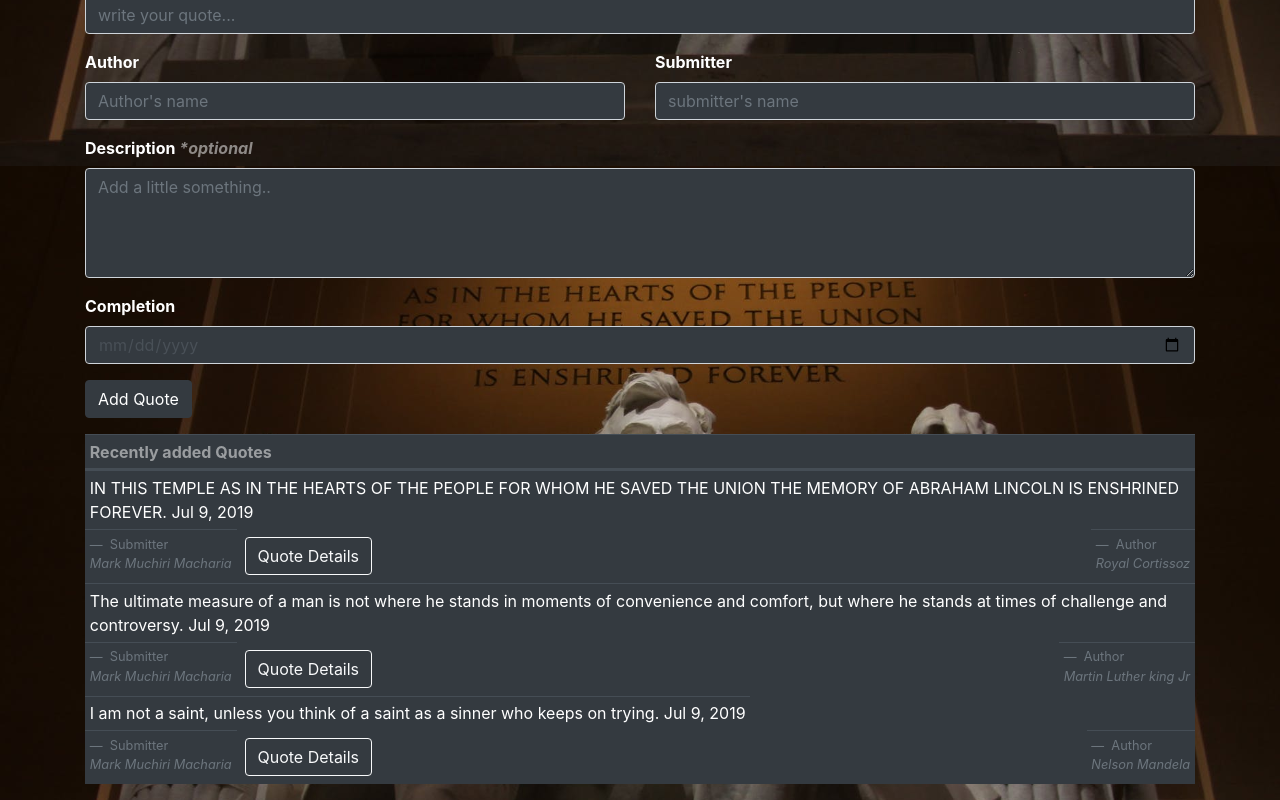
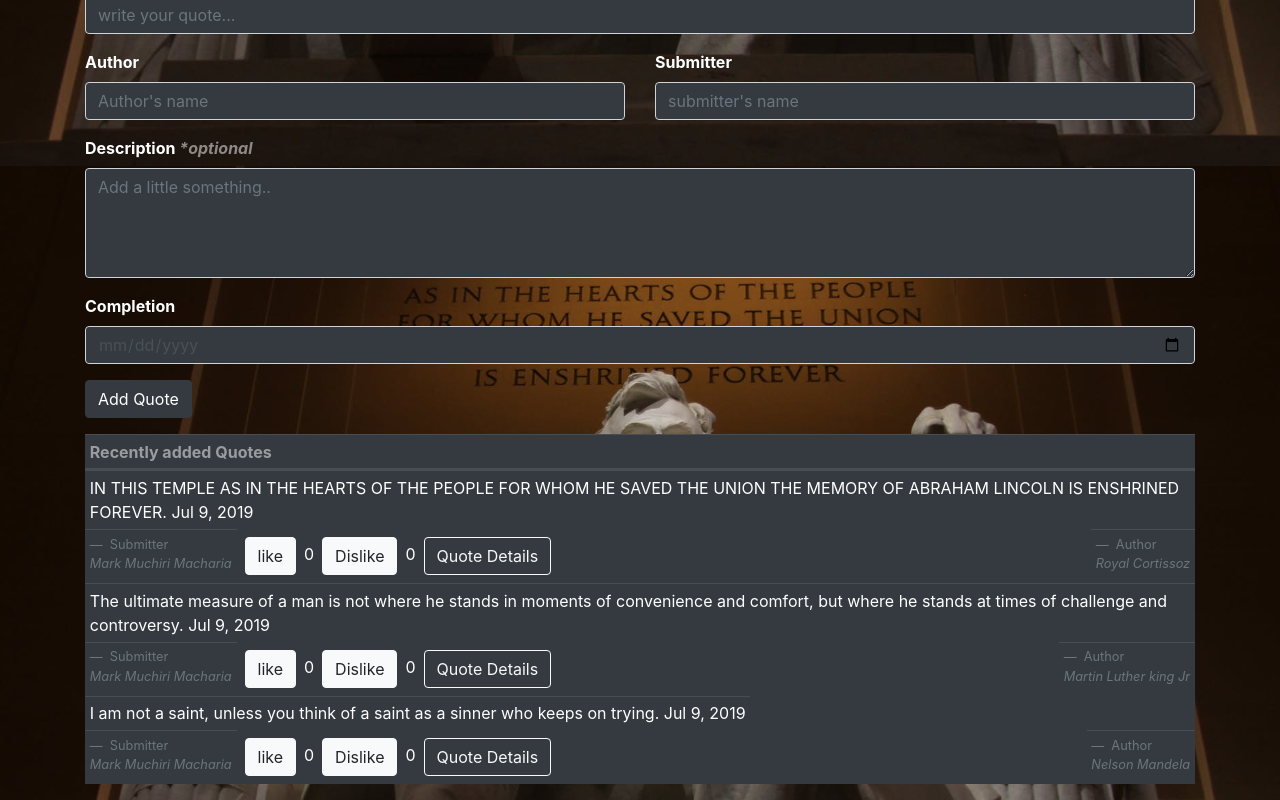
Before and after one commit to MachariaMark/Quotes, an Angular app: page / in a window 1280 px wide. Shown: the part 704-1504 px from the top of the page. Built offline with nearby package versions, Linux system fonts and the light colour scheme.

Commit message:
added like & dislike nested components in quotes.component.html

```diff
--- a/src/app/quote/quote.component.html
+++ b/src/app/quote/quote.component.html
@@ -54,7 +54,8 @@
                         Submitter <br> <cite title="Source Title"> {{ quote.submitter }} </cite>
                     </td>
 
-
+                    <app-like></app-like>
+                    <app-dislike></app-dislike>
                     <button (click)='toggleDetails(i)' class="btn btn-outline-light m-2">Quote Details</button>
 
                     <div *ngIf='quote.showDescription'>
```
